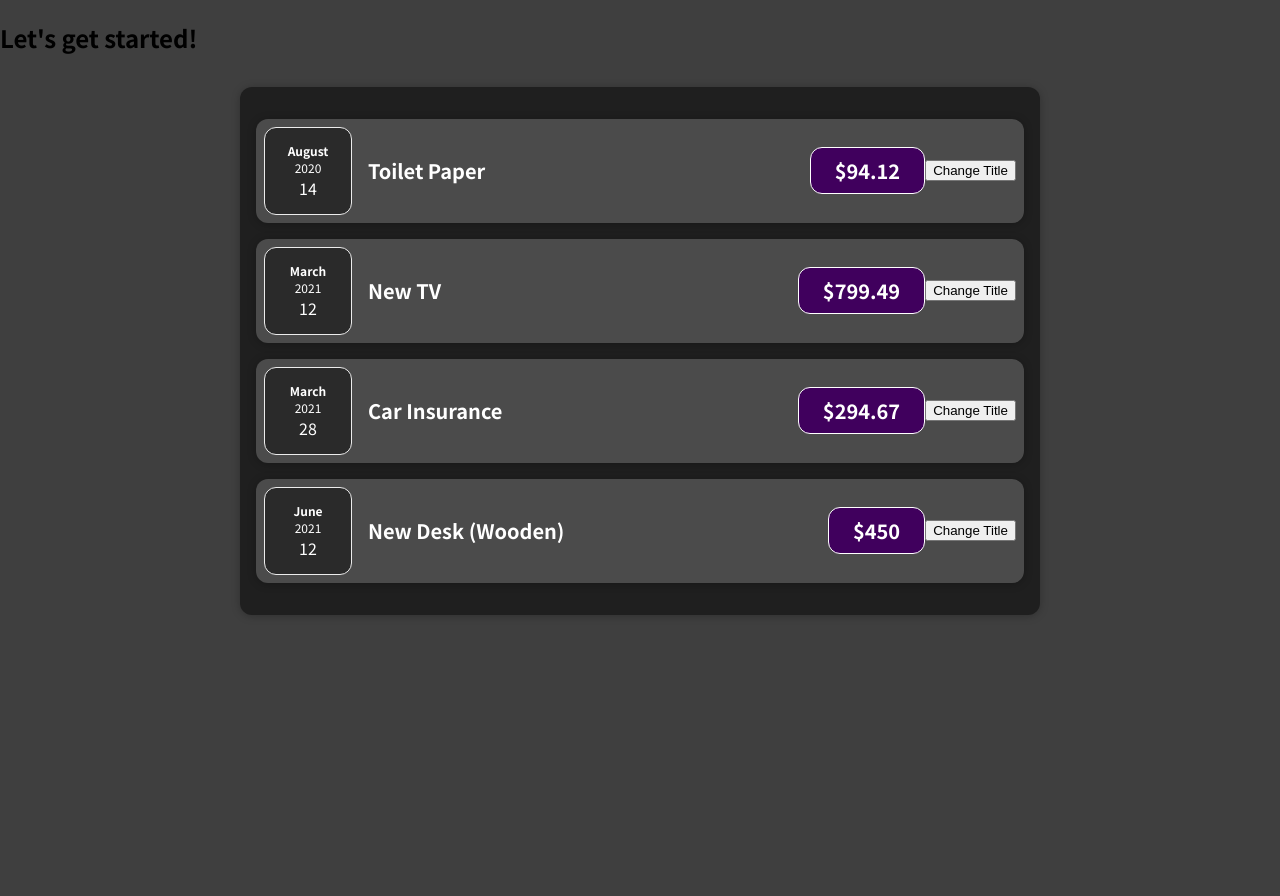
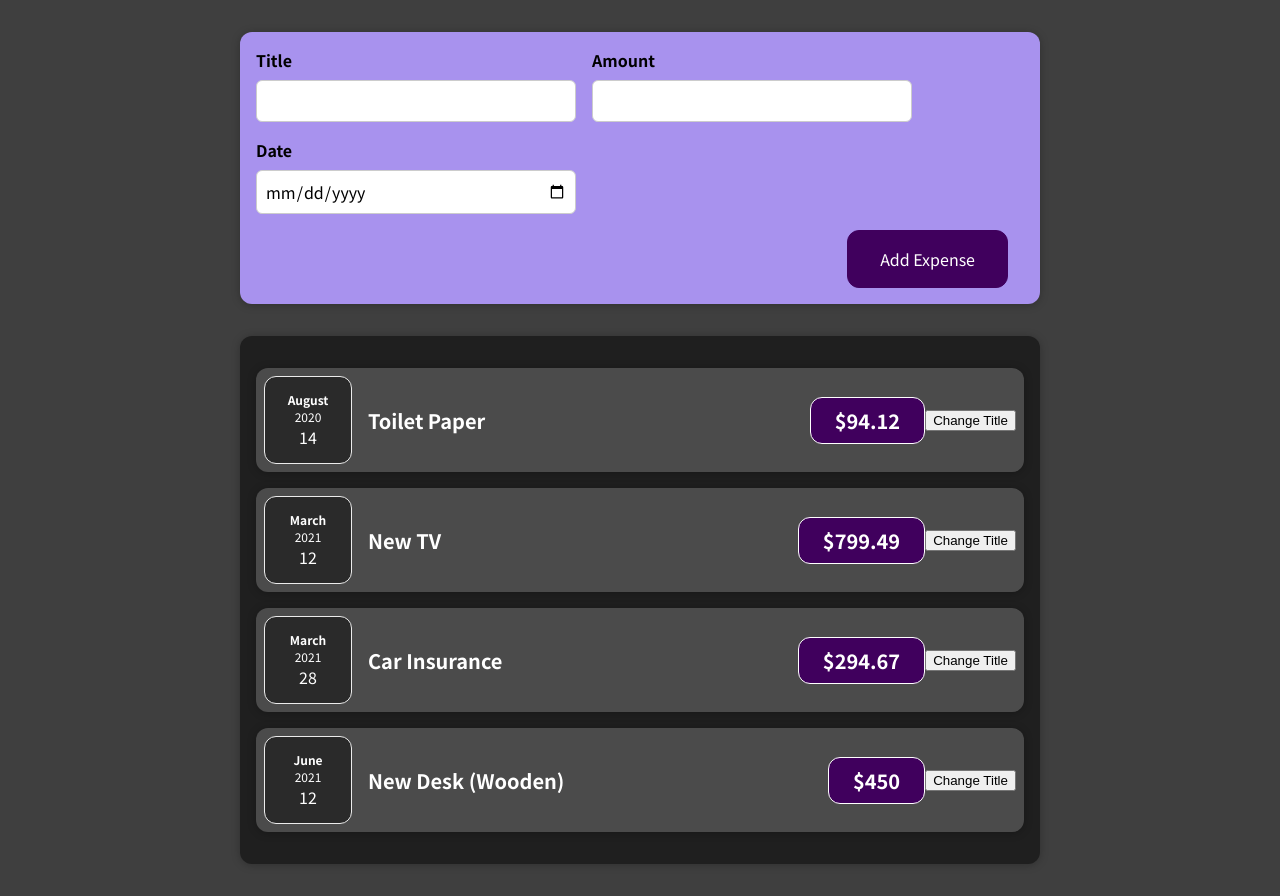
Before and after one commit to Ragnos89/complete-react-guide, a React (Create React App) app: page / in a window 1280 px wide. Before the commit the page ends 800 px from the top, so only its background shows below. Built offline with nearby package versions, Linux system fonts and the light colour scheme.

Commit message:
52. Listening to User Input

```diff
--- a/src/App.js
+++ b/src/App.js
@@ -1,4 +1,5 @@
 import Expenses from "./components/Expenses/Expenses";
+import NewExpense from "./components/NewExpense/NewExpense";
 
 function App() {
   const expenses = [
@@ -24,7 +25,7 @@
   ];
   return (
     <div>
-      <h2>Let's get started!</h2>
+      <NewExpense />
       <Expenses
         title={expenses.map((b) => b.title)}
         amount={expenses.map((c) => c.amount)}
--- /dev/null
+++ b/src/components/NewExpense/ExpenseForm.css
@@ -0,0 +1,26 @@
+.new-expense__controls {
+  display: flex;
+  flex-wrap: wrap;
+  gap: 1rem;
+  margin-bottom: 1rem;
+  text-align: left;
+}
+
+.new-expense__control label {
+  font-weight: bold;
+  margin-bottom: 0.5rem;
+  display: block;
+}
+
+.new-expense__control input {
+  font: inherit;
+  padding: 0.5rem;
+  border-radius: 6px;
+  border: 1px solid #ccc;
+  width: 20rem;
+  max-width: 100%;
+}
+
+.new-expense__actions {
+  text-align: right;
+}
--- /dev/null
+++ b/src/components/NewExpense/ExpenseForm.js
@@ -0,0 +1,27 @@
+import "./ExpenseForm.css";
+
+const ExpenseForm = () => {
+  return (
+    <form>
+      <div className="new-expense__controls">
+        <div className="new-expense__control">
+          <label>Title</label>
+          <input type="text" />
+        </div>
+        <div className="new-expense__control">
+          <label>Amount</label>
+          <input type="number" min="0,01" step="0,01" />
+        </div>
+        <div className="new-expense__control">
+          <label>Date</label>
+          <input type="date" min="2019-01-01" max="2022-12-31" />
+        </div>
+      </div>
+      <div className="new-expense__actions">
+        <button type="submit">Add Expense</button>
+      </div>
+    </form>
+  );
+};
+
+export default ExpenseForm;
--- /dev/null
+++ b/src/components/NewExpense/NewExpense.css
@@ -0,0 +1,38 @@
+.new-expense {
+  background-color: #a892ee;
+  padding: 1rem;
+  margin: 2rem auto;
+  width: 50rem;
+  max-width: 95%;
+  border-radius: 12px;
+  text-align: center;
+  box-shadow: 0 1px 8px rgba(0, 0, 0, 0.25);
+}
+
+.new-expense button {
+  font: inherit;
+  cursor: pointer;
+  padding: 1rem 2rem;
+  border: 1px solid #40005d;
+  background-color: #40005d;
+  color: white;
+  border-radius: 12px;
+  margin-right: 1rem;
+}
+
+.new-expense button:hover,
+.new-expense button:active {
+  background-color: #510674;
+  border-color: #510674;
+}
+
+.new-expense button.alternative {
+  color: #220131;
+  border-color: transparent;
+  background-color: transparent;
+}
+
+.new-expense button.alternative:hover,
+.new-expense button.alternative:active {
+  background-color: #ddb3f8;
+}
--- /dev/null
+++ b/src/components/NewExpense/NewExpense.js
@@ -0,0 +1,12 @@
+import ExpenseForm from "./ExpenseForm";
+import "./NewExpense.css";
+
+const NewExpense = () => {
+  return (
+    <div className="new-expense">
+      <ExpenseForm />
+    </div>
+  );
+};
+
+export default NewExpense;
```
